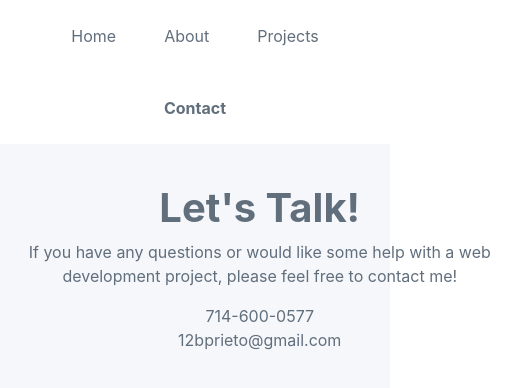
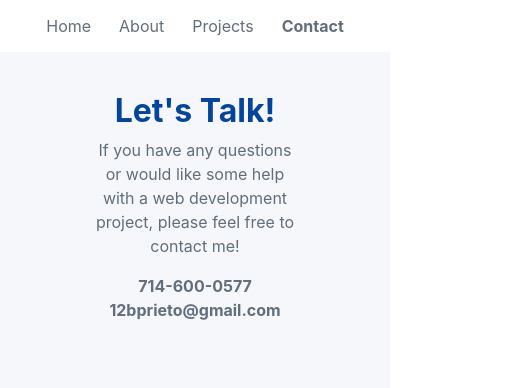
Before and after one commit to bprieto12/brenden-prieto-personal-site, a React (Create React App) app in the folder client/: page /contact in a window 390 px wide. Shown: the top 388 px of the page, 510 px wide, since content can reach past the window. Built offline with nearby package versions, Linux system fonts and the light colour scheme.

Commit message:
finally figured out how to center my pictures on projects page

```diff
--- a/client/src/components/Header/Header.css
+++ b/client/src/components/Header/Header.css
@@ -42,3 +42,9 @@
 	/*padding: 10px;*/
 	color: #FEFFFF;
 }
+
+@media (max-width: 400px) {
+	.Header li {
+		margin: 14px;
+	}
+}
--- a/client/src/pages/Contact/Contact.js
+++ b/client/src/pages/Contact/Contact.js
@@ -8,13 +8,13 @@ class Contact extends Component {
 		return (
 			<PageStyle>
 				<div className={[globalStyles.primaryTextColor, styles.Contact].join(" ")}>
-					<h1><b>Let's Talk!</b></h1>
+					<h2 className={globalStyles.primaryColorDark}><b>Let's Talk!</b></h2>
 					<p>
 						If you have any questions or would like some help with a web development project, please feel free to contact me!
 					</p>
 					<p>
-						714-600-0577<br/>
-						12bprieto@gmail.com
+						<b>714-600-0577<br/>
+						12bprieto@gmail.com</b>
 					</p>
 				</div>
 			</PageStyle>
--- a/client/src/pages/Contact/Contact.module.css
+++ b/client/src/pages/Contact/Contact.module.css
@@ -1,5 +1,11 @@
 .Contact {
     width: 500px;
     margin: auto;
-    min-height: 960px;
+    min-height: 900px;
 }
+
+@media (max-width: 900px) {
+    .Contact {
+        width: 200px;
+    }
+}
--- a/client/src/pages/Projects/ProjectPreview/ProjectPreview.js
+++ b/client/src/pages/Projects/ProjectPreview/ProjectPreview.js
@@ -12,9 +12,12 @@ class ProjectPreview extends Component {
 
 	render() {
 		return (
-			<div onClick={() => this.handleRedirect(`/projects/${this.props.project_details["project-name"]}`)} className={styles.ProjectPreview}>
-				<div className={styles.tint}>
-					<img alt={this.props.project_details.description} src={this.props.project_details.img_url} />
+			<div className={styles.ProjectPreview}
+			     onClick={() => this.handleRedirect(`/projects/${this.props.project_details["project-name"]}`)} >
+				<div className={styles.ImgContainer}>
+					<div className={styles.tint}>
+						<img alt={this.props.project_details.description} src={this.props.project_details.img_url} />
+					</div>
 				</div>
 				<div className={styles.PreviewDetails}>
 					<h6 className={[styles.ProjectTitle, globalStyles.primaryColorDark].join(' ')}>{this.props.project_details.title}</h6>
--- a/client/src/pages/Projects/ProjectPreview/ProjectPreview.module.css
+++ b/client/src/pages/Projects/ProjectPreview/ProjectPreview.module.css
@@ -12,34 +12,25 @@
 	text-decoration: underline;
 }
 
-
 .PreviewDetails {
 	margin-top: 24px;
 }
-
 
 .Content {
 	/* font-family: "Franklin Gothic"; */
 	font-size: 14px;
 }
 
-
-div.tint > img {
-	width: 250px;
-	height: 250px;
-	border-radius: 50%;
-}
-
-.ProjImgContainer {
+/* .ProjImgContainer {
 	width: 250px;
 	height: 250px;
 	margin: auto;
 	border-radius: 50%;
 	position: relative;
 	box-shadow: rgba(0,0,0,.5) 3px 5px 5px;
-}
+} */
 
-.ProjImgContainer:before {
+/* .ProjImgContainer:before {
 	content: "";
 	display: block;
 	position: absolute;
@@ -48,19 +39,19 @@ div.tint > img {
 	left: 0;
 	right: 0;
 	background: rgba(0,0,0,.5);
-}
+} */
 
 .tint {
 	position: relative;
-	float: left;
-	margin-right: 20px;
-	margin-bottom: 20px;
-	border-radius: 50%;
+	/* border-radius: 50%; */
+	left: 50%;
+	transform: translateX(-50%);
 	cursor: pointer;
-	box-shadow: rgba(0,0,0,.2) 3px 5px 5px;
-  }
+	width: 250px;
+	/* box-shadow: rgba(0,0,0,.2) 3px 5px 5px; */
+}
 
-  .tint:before {
+.tint:before {
 	content: "";
 	display: block;
 	position: absolute;
@@ -69,16 +60,32 @@ div.tint > img {
 	left: 0;
 	right: 0;
 	border-radius: 50%;
+	/* box-shadow: rgba(0,0,0,.2) 3px 5px 5px; */
 	background: rgba(0,0,0,.2);
-  }
+}
 
-  .tint > img {
-	  display: block;
-  }
+div.tint > img {
+	width: 250px;
+	height: 250px;
+	border-radius: 50%;
+	/* display: block;
+	margin-left: auto;
+	margin-right: auto; */
+	/* filter: sepia(100%) saturate(300%) brightness(70%) hue-rotate(180deg); */
+}
+
+.ImgContainer {
+	width: 100%;
+	margin-left: auto;
+	margin-right: auto;
+	margin-bottom: 20px;
+	/* overflow: hidden; */
+}
 
 @media (max-width: 800px) {
 	.ProjectPreview {
-		margin-left: 24px;
-		margin-right: 24px;
+		margin-left: auto;
+		margin-right: auto;
+		width: 100%;
 	}
 }
--- a/client/src/pages/Projects/ProjectsHome.css
+++ b/client/src/pages/Projects/ProjectsHome.css
@@ -14,10 +14,10 @@
 	width: 20%;
 }
 
-.ProjectContent {
+/* .ProjectContent {
 	margin-left: 15%;
 	margin-right: 15%;
-}
+} */
 
 /* .ProjectsHomeBody::after {
 	content: "";
```
